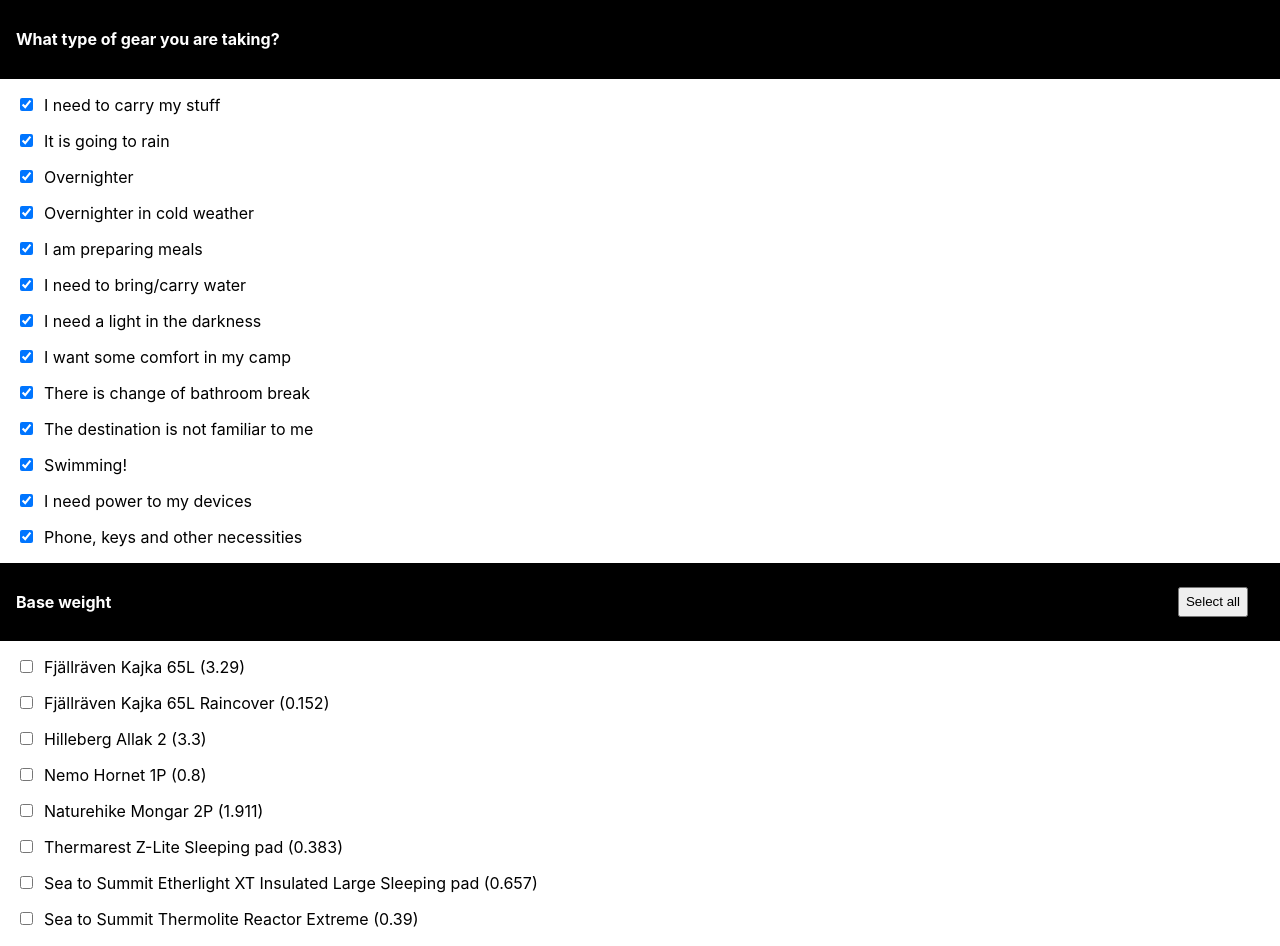
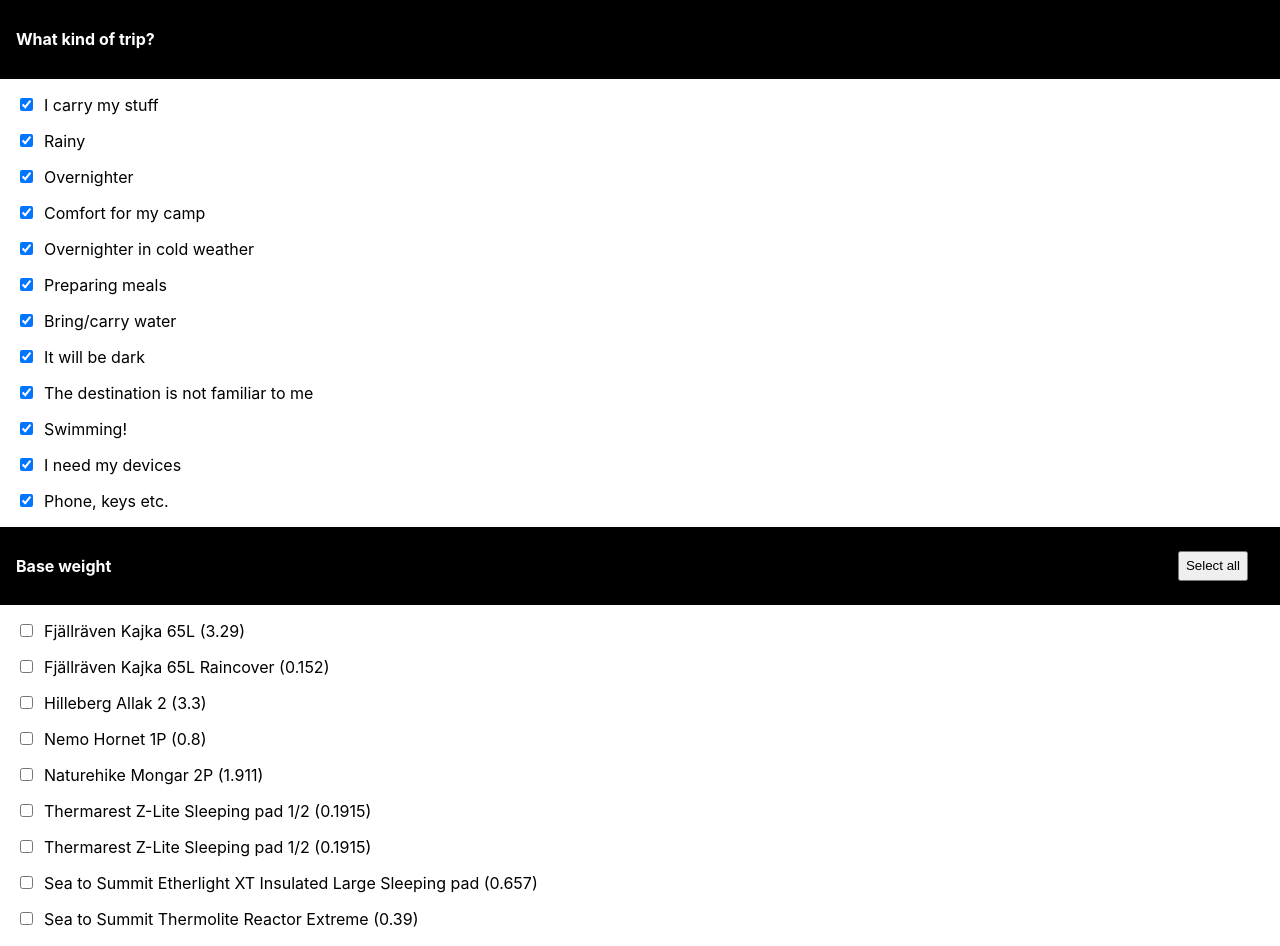
Before and after one commit to jsuokas/hobbies, a React (Create React App) app: page / in a window 1280 px wide. Shown: the top 946 px of the page. Built offline with nearby package versions, Linux system fonts and the light colour scheme.

Commit message:
Add more consumables

```diff
--- a/src/App.js
+++ b/src/App.js
@@ -4,40 +4,46 @@ import './App.css';
 
 const consumablesWeight = {
   gasBottleSmall: 0.1,
-  gasBottleMedium: 0.230
+  gasBottleMedium: 0.230,
+  toiletPaper: 0.1,
+  wetWipes: 0.2,
+  turmatMeal: 0.120
 }
 
 const typeToDescription = {
-  rucksack: 'I need to carry my stuff',
-  rain: 'It is going to rain',
+  rucksack: 'I carry my stuff',
+  rain: 'Rainy',
   overnight: 'Overnighter',
   overnight_cold_weather: 'Overnighter in cold weather',
   swim: 'Swimming!',
-  cooking: 'I am preparing meals',
-  hydration: 'I need to bring/carry water',
-  dark: 'I need a light in the darkness',
-  comfort: 'I want some comfort in my camp',
+  cooking: 'Preparing meals',
+  hydration: 'Bring/carry water',
+  dark: 'It will be dark',
+  comfort: 'Comfort for my camp',
   safety: 'The destination is not familiar to me',
-  devices: 'I need power to my devices',
-  necessities: 'Phone, keys and other necessities',
-  toilet: 'There is change of bathroom break'
+  devices: 'I need my devices',
+  necessities: 'Phone, keys etc.',
 }
 
 function App() {
   const [gearTypeFilters, setGearTypeFilters] = useState(gear.map(it => it.type))
   const [gearItemFilters, setGearItemFilters] = useState([])
   const [consumablesWater, setConsumablesWater] = useState(0)
+  const [consumablesToiletPaper, setConsumablesToiletPaper] = useState(0)
+  const [consumablesToiletWetWipes, setConsumablesToiletWetWipes] = useState(0)
   const [consumablesGasSmall, setConsumablesGasSmall] = useState(0)
   const [consumablesGasMedium, setConsumablesGasMedium] = useState(0)
+  const [consumablesTurmatMeals, setConsumablesTurmatMeals] = useState(0)
   const gearItems = gear.filter(it => gearTypeFilters.includes(it.type))
+  const totalConsumablesWeight = consumablesWater + (consumablesGasSmall * consumablesWeight.gasBottleSmall) + (consumablesGasMedium * consumablesWeight.gasBottleMedium) + (consumablesToiletPaper * consumablesWeight.toiletPaper) + (consumablesToiletWetWipes * consumablesWeight.wetWipes) + (consumablesTurmatMeals * consumablesWeight.turmatMeal)
   const totalWeight = gearItems
     .filter(it => gearTypeFilters.includes(it.type))
     .filter(it => gearItemFilters.filter(item => item.name === it.name).length !== 0)
-    .reduce((previous, current) => previous + current.weight, 0 + consumablesWater + (consumablesGasSmall * consumablesWeight.gasBottleSmall) + (consumablesGasMedium * consumablesWeight.gasBottleMedium))
+    .reduce((previous, current) => previous + current.weight, totalConsumablesWeight)
 
   return (
     <div className="App">
-      <div className="title"><h4>What type of gear you are taking?</h4></div>
+      <div className="title"><h4>What kind of trip?</h4></div>
       <div className="content">
       {gear
         .map(it => it.type)
@@ -102,6 +108,21 @@ function App() {
           <input type="button" value="-" onClick={() => setConsumablesGasMedium(consumablesGasMedium > 0 ? consumablesGasMedium - 1 : 0)} />
           <span className="consumables-label">{consumablesGasMedium} medium gas bottles (256g)</span>
         </div>
+        <div>
+          <input type="button" value="+" onClick={() => setConsumablesTurmatMeals(consumablesTurmatMeals + 1)} />
+          <input type="button" value="-" onClick={() => setConsumablesTurmatMeals(consumablesTurmatMeals> 0 ? consumablesTurmatMeals - 1 : 0)} />
+          <span className="consumables-label">{consumablesTurmatMeals} packs of Turmat meals</span>
+        </div>
+        <div>
+          <input type="button" value="+" onClick={() => setConsumablesToiletPaper(consumablesToiletPaper + 1)} />
+          <input type="button" value="-" onClick={() => setConsumablesToiletPaper(consumablesToiletPaper > 0 ? consumablesToiletPaper - 1 : 0)} />
+          <span className="consumables-label">{consumablesToiletPaper} rolls of toilet paper</span>
+        </div>
+        <div>
+          <input type="button" value="+" onClick={() => setConsumablesToiletWetWipes(consumablesToiletWetWipes + 1)} />
+          <input type="button" value="-" onClick={() => setConsumablesToiletWetWipes(consumablesToiletWetWipes > 0 ? consumablesToiletWetWipes - 1 : 0)} />
+          <span className="consumables-label">{consumablesToiletWetWipes} packs of wet wipes (50pc)</span>
+        </div>
       </div>
 
       <div className="title"><strong>Total</strong> {totalWeight.toFixed(2)}kg</div>
--- a/src/gear.json
+++ b/src/gear.json
@@ -25,10 +25,15 @@
        "weight":1.911
     },
     {
-       "name":"Thermarest Z-Lite Sleeping pad",
+       "name":"Thermarest Z-Lite Sleeping pad 1/2",
        "type":"overnight",
-       "weight":0.383
+       "weight":0.1915
     },
+    {
+        "name":"Thermarest Z-Lite Sleeping pad 1/2",
+        "type":"comfort",
+        "weight":0.1915
+     },
     {
        "name":"Sea to Summit Etherlight XT Insulated Large Sleeping pad",
        "type":"overnight",
@@ -130,16 +135,6 @@
        "weight":0.058
     },
     {
-       "name":"Toilet paper",
-       "type":"toilet",
-       "weight":0.100
-    },
-    {
-       "name":"Toilet savet",
-       "type":"toilet",
-       "weight":0.3
-    },
-    {
        "name":"Kuksa",
        "type":"cooking",
        "weight":0.119
@@ -152,7 +147,7 @@
     {
        "name":"Pillow case",
        "type":"overnight",
-       "weight":0.079
+       "weight":0.080
     },
     {
        "name":"Merino base layer",
@@ -165,6 +160,11 @@
        "weight":0.6
     },
     {
+        "name":"Jack Wolfsking running jacket",
+        "type":"overnight",
+        "weight":0.3
+     },
+    {
        "name":"Woolly socks",
        "type":"overnight",
        "weight":0.101
@@ -172,13 +172,23 @@
     {
        "name":"Mini towel",
        "type":"swim",
-       "weight":0.78
+       "weight":0.080
     },
+    {
+        "name":"Big towel",
+        "type":"comfort",
+        "weight":0.279
+     },
     {
        "name":"Swim pants",
        "type":"swim",
        "weight":0.03
     },
+    {
+        "name":"Laundry wire and clothespins",
+        "type":"swim",
+        "weight":0.057
+     },
     {
        "name":"Extra batteries for torch and headlamp",
        "type":"dark",
@@ -247,7 +257,7 @@
     {
        "name":"Salomon rain pants",
        "type":"rain",
-       "weight":0.4
+       "weight":0.171
     },
     {
        "name":"Haglöfs camp pants",
```
